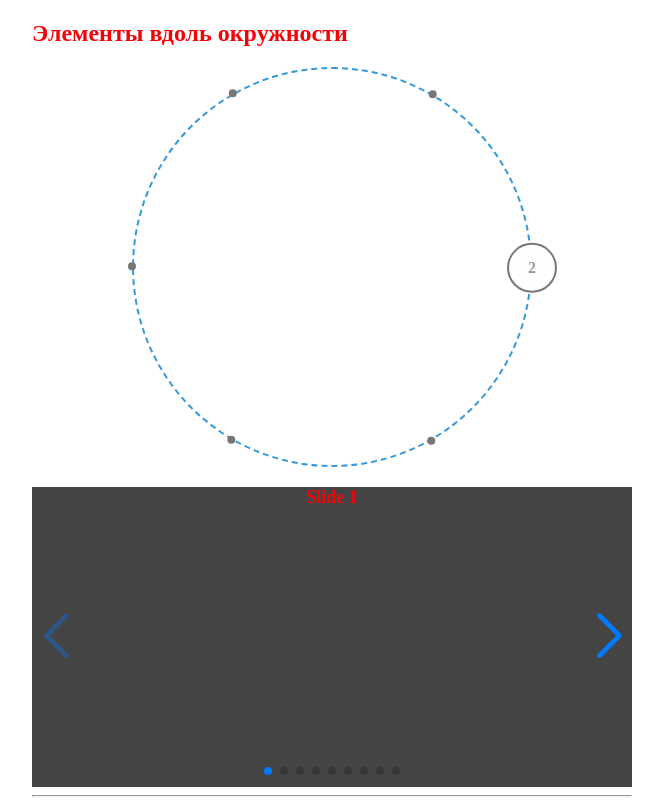
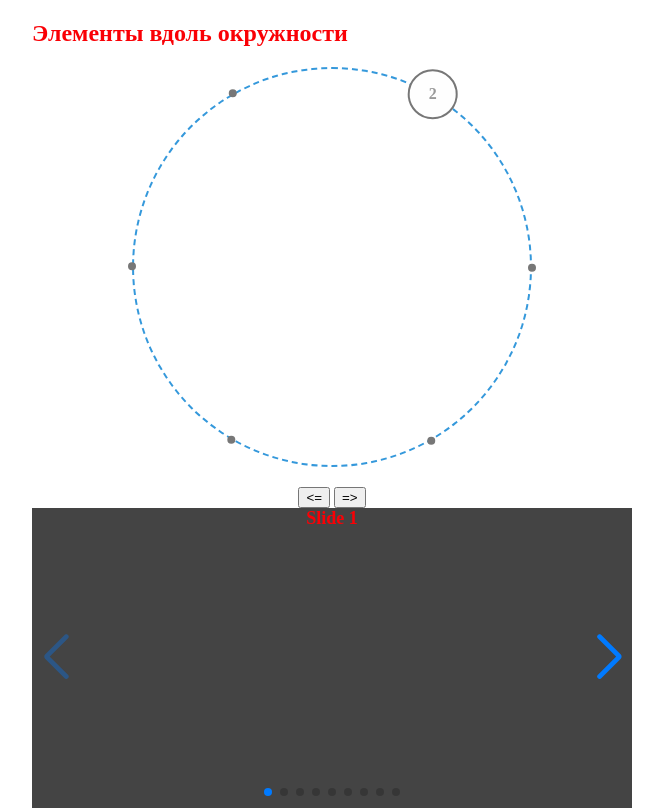
Before and after one commit to A64Danil/cyrcleSlider_only_company, a website built with webpack: page src/index.html in a window 1280 px wide. Shown: the part 411-1222 px from the top of the page, without its empty margins (308-971 px from the left). Built offline with nearby package versions, Linux system fonts and the light colour scheme.

Commit message:
feat: move circle by click on points and add state to Circle

```diff
--- a/src/index.html
+++ b/src/index.html
@@ -19,24 +19,29 @@
       <h2>Элементы вдоль окружности</h2>
 
       <div class="circleContainer">
-        <div class="circlePoint">
+        <div class="circlePoint" data-position="1">
           <div class="circlePoint__content">1</div>
         </div>
-        <div class="circlePoint circlePoint_active">
+        <div class="circlePoint" data-position="2">
           <div class="circlePoint__content">2</div>
         </div>
-        <div class="circlePoint">
+        <div class="circlePoint" data-position="3">
           <div class="circlePoint__content">3</div>
         </div>
-        <div class="circlePoint">
+        <div class="circlePoint" data-position="4">
           <div class="circlePoint__content">4</div>
         </div>
-        <div class="circlePoint">
+        <div class="circlePoint" data-position="5">
           <div class="circlePoint__content">5</div>
         </div>
-        <div class="circlePoint">
+        <div class="circlePoint" data-position="6">
           <div class="circlePoint__content">6</div>
         </div>
+      </div>
+
+      <div class="circleControl">
+        <button class="btn" data-direction="prev"><=</button>
+        <button class="btn" data-direction="next">=></button>
       </div>
 
       <!-- Swiper -->
--- a/src/styles/circleElems.scss
+++ b/src/styles/circleElems.scss
@@ -1,8 +1,8 @@
-@property --progress {
-  syntax: '<percentage>';
-  inherits: false;
-  initial-value: 0%;
-}
+//@property --progress {
+//  syntax: '<percentage>';
+//  inherits: false;
+//  initial-value: 0%;
+//}
 
 @mixin circlePointContentActiveStyles {
   border-width: 2px;
@@ -36,6 +36,8 @@
   offset-distance: calc(var(--start) + var(--progress) - var(--initialOffset));
   offset-rotate: 0deg;
   //animation: moveAlongPath 6s infinite linear;
+
+  transition: all 1s ease-in-out;
 
   &__content {
     background-color: #fefefe;
@@ -72,8 +74,8 @@
 6 -> 16.6%
 */
 
-@keyframes moveAlongPath {
-  to {
-    --progress: 100%;
-  }
-}
+//@keyframes moveAlongPath {
+//  to {
+//    --progress: 100%;
+//  }
+//}
--- a/src/styles/main.scss
+++ b/src/styles/main.scss
@@ -38,3 +38,7 @@ body {
   justify-content: center;
   align-items: center;
 }
+
+.circleControl {
+  text-align: center;
+}
--- a/src/ts/circle.ts
+++ b/src/ts/circle.ts
@@ -1,29 +1,71 @@
-function placePointsOnCircle() {
-  const circleContainer = document.querySelector(
-    '.circleContainer'
-  ) as HTMLElement;
-  if (circleContainer === null) return;
+class SpiningPoints {
+  private circleContainer: HTMLElement | null;
+  private circleController: HTMLElement | null;
+  private elements: NodeListOf<HTMLElement>;
+  private totalElements = 0;
+  private stepSize = 0;
+  private currentStep = 1;
+  private progess = 0;
+  private activePoint: HTMLElement | null = null;
 
-  const elements: NodeListOf<HTMLElement> =
-    circleContainer.querySelectorAll('.circlePoint');
-  const totalElements = elements.length;
+  constructor({
+    containerSelector,
+    startPosition,
+  }: {
+    containerSelector: string;
+    startPosition: number;
+  }) {
+    this.circleContainer = document.querySelector(containerSelector);
+    this.circleController = document.querySelector('.circleControl');
 
-  // circleContainer.style.setProperty(
-  //   '--childerenLength',
-  //   totalElements.toString()
-  // );
-  circleContainer.style.setProperty(
+    if (!this.circleContainer) throw new Error('Circle container not found');
+
+    this.elements = this.circleContainer.querySelectorAll('.circlePoint');
+
+    this.totalElements = this.elements.length;
+    this.stepSize = (1 / this.totalElements) * 100;
+    console.log(this.stepSize);
+
+    this.currentStep = startPosition;
+
+    this.init();
+  }
+
+  private init(): void {
+    if (!this.circleContainer) {
+      console.warn('Circle container not found');
+      return;
+    }
+
+    if (document.readyState === 'loading') {
+      document.addEventListener('DOMContentLoaded', () => {
+        this.placePointsOnCircle();
+        this.setPosition();
+        this.bindEvents();
+      });
+    } else {
+      this.placePointsOnCircle();
+      this.setPosition();
+      this.bindEvents();
+    }
+  }
+
+  private placePointsOnCircle(): void {
+    if (!this.circleContainer) return;
+
+    this.circleContainer.style.setProperty(
       '--initialOffset',
-    getOffsetByChildrenLength(totalElements)
+      this.getOffsetByChildrenLength(this.totalElements)
     );
+    this.circleContainer.style.setProperty('--progress', '0%');
 
-  elements.forEach((element, index) => {
-    const position = (index / totalElements) * 100;
+    this.elements.forEach((element, index) => {
+      const position = (index / this.totalElements) * 100;
       element.style.setProperty('--start', position + '%');
     });
   }
 
-function getOffsetByChildrenLength(length: number): string {
+  private getOffsetByChildrenLength(length: number): string {
     switch (length) {
       case 2:
       case 3:
@@ -38,4 +80,81 @@ function getOffsetByChildrenLength(length: number): string {
     }
   }
 
-document.addEventListener('DOMContentLoaded', placePointsOnCircle);
+  private moveCircle = (event: Event): void => {
+    const target = event.target as HTMLElement;
+    if (target.dataset.direction === 'next') {
+      this.rotateCounterClockwise();
+    } else if (target.dataset.direction === 'prev') {
+      this.rotateClockwise();
+    }
+    this.setPosition();
+  };
+
+  private setPosition(): void {
+    this.setActivePoint();
+    this.setProgress();
+  }
+
+  private setActivePoint(): void {
+    if (this.activePoint) {
+      this.activePoint.classList.remove('circlePoint_active');
+    }
+    this.activePoint = this.circleContainer.children[this.currentStep - 1];
+    this.activePoint.classList.add('circlePoint_active');
+  }
+
+  private moveCircleByPoint = ({
+    currentTarget,
+  }: {
+    currentTarget: HTMLElement;
+  }): void => {
+    console.log(currentTarget.dataset.position);
+    this.currentStep = Number(currentTarget.dataset.position);
+    this.setPosition();
+  };
+
+  private bindEvents(): void {
+    if (!this.circleController) return;
+    this.circleController.addEventListener('click', this.moveCircle);
+    this.elements.forEach((element) => {
+      element.addEventListener('click', this.moveCircleByPoint);
+    });
+  }
+
+  private rotateClockwise(): void {
+    if (this.currentStep < this.totalElements) {
+      this.currentStep++;
+    }
+  }
+
+  private rotateCounterClockwise(): void {
+    if (this.currentStep > 1) {
+      this.currentStep--;
+    }
+  }
+
+  private setProgress(): void {
+    this.progess = (this.currentStep - 1) * this.stepSize * -1;
+    this.circleContainer.style.setProperty('--progress', this.progess + '%');
+  }
+
+  // Публичные методы для внешнего управления
+  public refresh(): void {
+    this.placePointsOnCircle();
+  }
+
+  public destroy(): void {
+    if (this.circleController) {
+      this.circleController.removeEventListener('click', this.moveCircle);
+    }
+  }
+}
+
+const spiningPointsConfig = {
+  containerSelector: '.circleContainer',
+  startPosition: 2,
+};
+// Использование:
+const spiningPoints = new SpiningPoints(spiningPointsConfig);
+// или с кастомным селектором:
+// const spiningPoints = new SpiningPoints('.my-custom-container');
```
Lines whose indentation alone changed are shown as unchanged.
